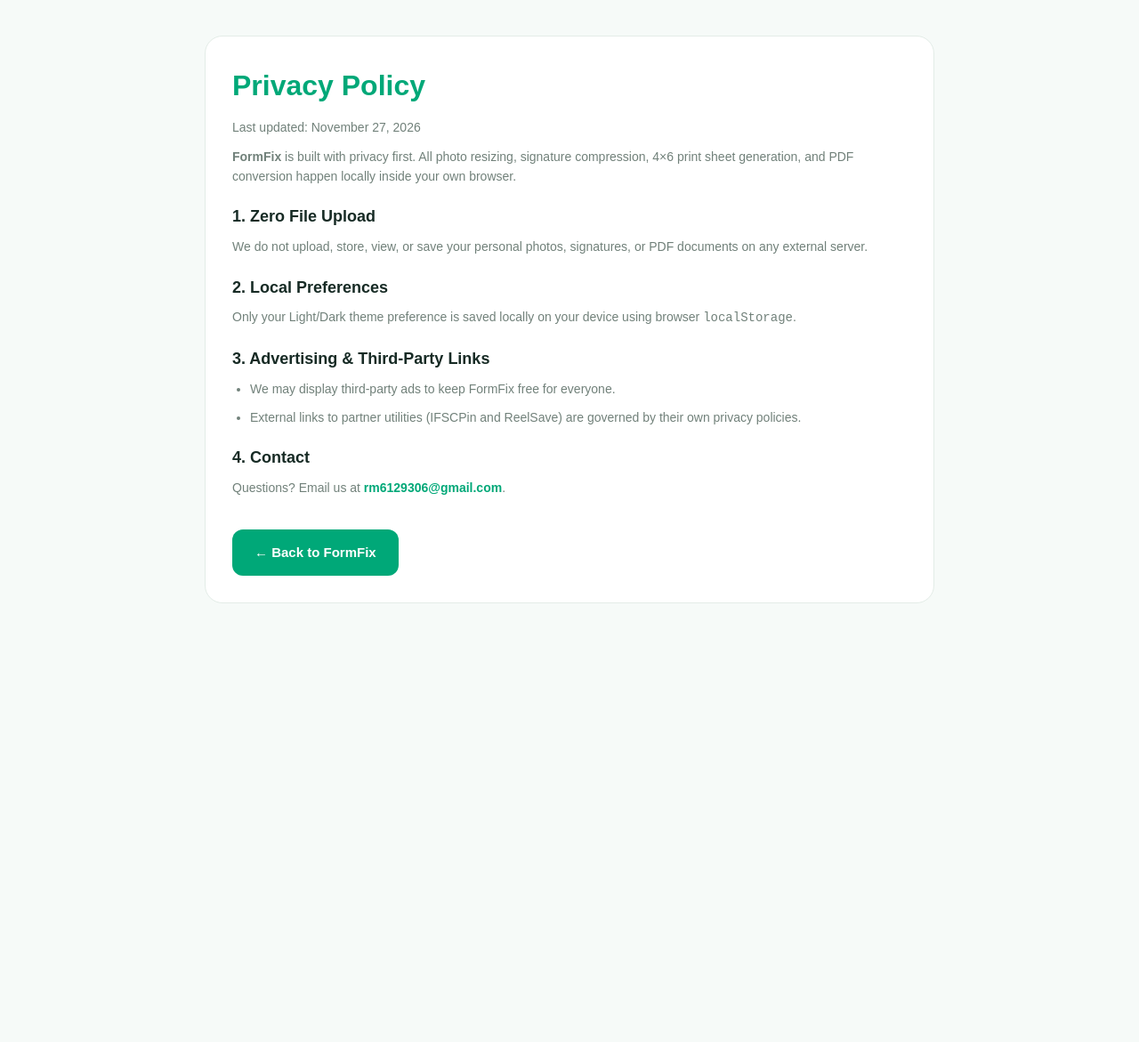
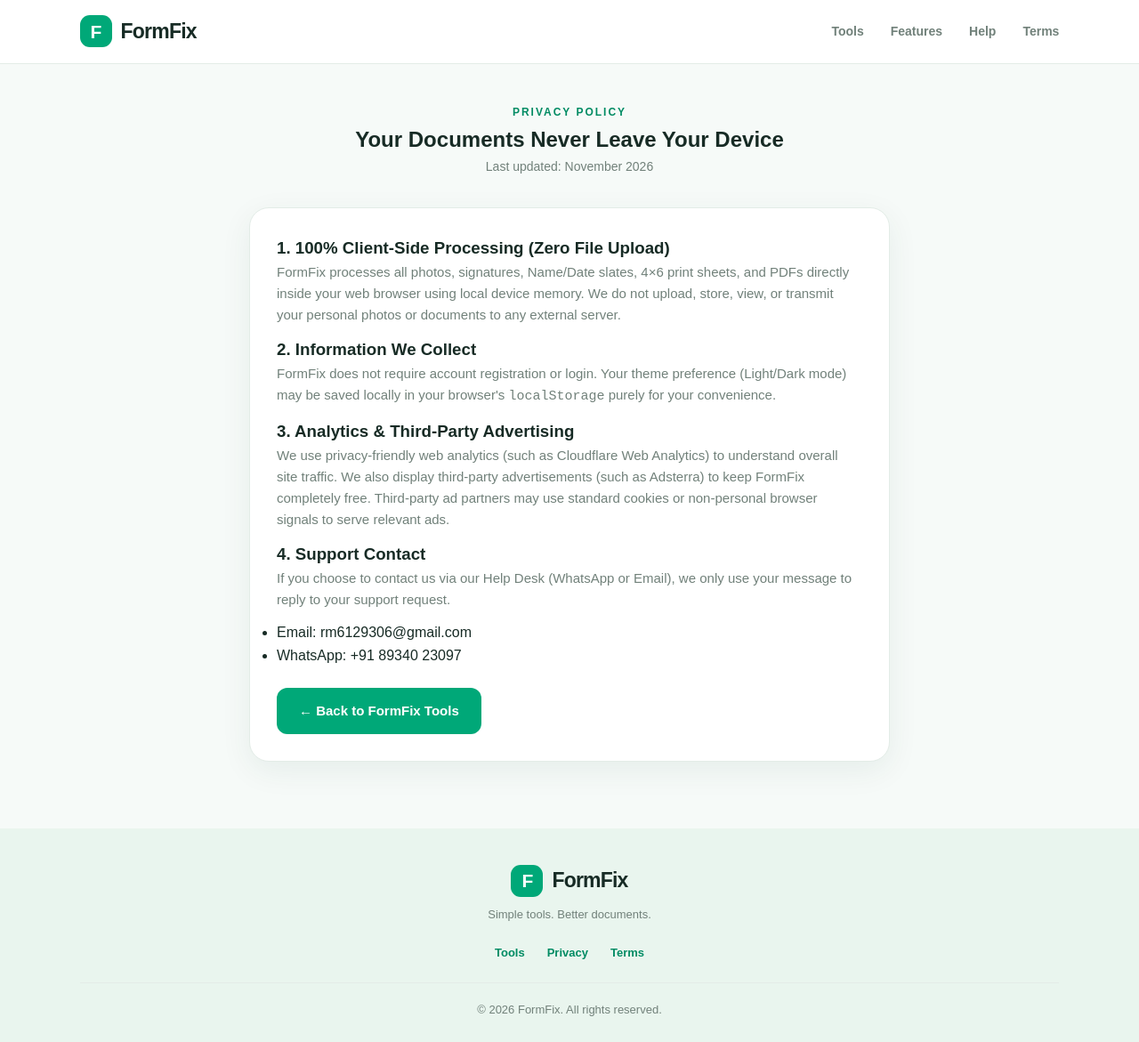
Before and after one commit to terarahul315/formfix, a plain HTML site: page privacy.html in a window 1280 px wide. Shown: the whole page at 89% size. Before the commit the page ends 800 px from the top, so only its background shows below. Drawn offline with Linux system fonts and the light colour scheme.

Commit message:
Update privacy policy page structure and content

```diff
--- a/privacy.html
+++ b/privacy.html
@@ -3,39 +3,73 @@
 <head>
   <meta charset="UTF-8">
   <meta name="viewport" content="width=device-width, initial-scale=1.0">
-  <title>Privacy Policy – FormFix</title>
+  <meta name="theme-color" content="#00a878">
+  <meta name="description" content="Privacy Policy for FormFix - 100% on-device photo, signature, 4x6 print sheet, and PDF resizer.">
+  <title>Privacy Policy - FormFix</title>
   <link rel="icon" type="image/png" href="favicon.png">
   <link rel="stylesheet" href="style.css">
-  <style>
-    .legal-box { max-width: 820px; margin: 40px auto; padding: 30px; background: var(--surface); border: 1px solid var(--border); border-radius: 20px; }
-    .legal-box h1 { color: var(--primary); margin-bottom: 10px; }
-    .legal-box h2 { font-size: 18px; margin: 20px 0 8px; }
-    .legal-box p, .legal-box li { color: var(--muted); font-size: 14px; margin-bottom: 10px; }
-    .legal-box ul { padding-left: 20px; }
-  </style>
 </head>
 <body>
-  <main class="legal-box">
-    <h1>Privacy Policy</h1>
-    <p>Last updated: November 27, 2026</p>
-    <p><strong>FormFix</strong> is built with privacy first. All photo resizing, signature compression, 4×6 print sheet generation, and PDF conversion happen locally inside your own browser.</p>
 
-    <h2>1. Zero File Upload</h2>
-    <p>We do not upload, store, view, or save your personal photos, signatures, or PDF documents on any external server.</p>
+  <header class="header">
+    <a href="index.html" class="logo">
+      <span class="logo-icon">F</span>
+      <span>FormFix</span>
+    </a>
 
-    <h2>2. Local Preferences</h2>
-    <p>Only your Light/Dark theme preference is saved locally on your device using browser <code>localStorage</code>.</p>
+    <nav class="navigation">
+      <a href="index.html#tools">Tools</a>
+      <a href="index.html#exam-tools">Features</a>
+      <a href="index.html#support">Help</a>
+      <a href="terms.html">Terms</a>
+    </nav>
+  </header>
 
-    <h2>3. Advertising &amp; Third-Party Links</h2>
-    <ul>
-      <li>We may display third-party ads to keep FormFix free for everyone.</li>
-      <li>External links to partner utilities (IFSCPin and ReelSave) are governed by their own privacy policies.</li>
-    </ul>
+  <main>
+    <section class="main-tool" style="padding-top: 40px;">
+      <div class="section-heading">
+        <span class="eyebrow">PRIVACY POLICY</span>
+        <h1>Your Documents Never Leave Your Device</h1>
+        <p>Last updated: November 2026</p>
+      </div>
 
-    <h2>4. Contact</h2>
-    <p>Questions? Email us at <a href="mailto:rm6129306@gmail.com" style="color:var(--primary);font-weight:700;">rm6129306@gmail.com</a>.</p>
-    <br>
-    <a href="index.html" class="primary-btn">← Back to FormFix</a>
+      <div class="tool-card about-card">
+        <h3>1. 100% Client-Side Processing (Zero File Upload)</h3>
+        <p>FormFix processes all photos, signatures, Name/Date slates, 4×6 print sheets, and PDFs directly inside your web browser using local device memory. We do not upload, store, view, or transmit your personal photos or documents to any external server.</p>
+
+        <h3>2. Information We Collect</h3>
+        <p>FormFix does not require account registration or login. Your theme preference (Light/Dark mode) may be saved locally in your browser's <code>localStorage</code> purely for your convenience.</p>
+
+        <h3>3. Analytics &amp; Third-Party Advertising</h3>
+        <p>We use privacy-friendly web analytics (such as Cloudflare Web Analytics) to understand overall site traffic. We also display third-party advertisements (such as Adsterra) to keep FormFix completely free. Third-party ad partners may use standard cookies or non-personal browser signals to serve relevant ads.</p>
+
+        <h3>4. Support Contact</h3>
+        <p>If you choose to contact us via our Help Desk (WhatsApp or Email), we only use your message to reply to your support request.</p>
+        <ul>
+          <li>Email: <a href="mailto:rm6129306@gmail.com">rm6129306@gmail.com</a></li>
+          <li>WhatsApp: <a href="https://wa.me/918934023097" target="_blank" rel="noopener noreferrer">+91 89340 23097</a></li>
+        </ul>
+
+        <div style="margin-top: 24px;">
+          <a href="index.html" class="primary-btn">← Back to FormFix Tools</a>
+        </div>
+      </div>
+    </section>
   </main>
+
+  <footer class="footer">
+    <a href="index.html" class="logo">
+      <span class="logo-icon">F</span>
+      <span>FormFix</span>
+    </a>
+    <p>Simple tools. Better documents.</p>
+    <div class="footer-links">
+      <a href="index.html#tools">Tools</a>
+      <a href="privacy.html">Privacy</a>
+      <a href="terms.html">Terms</a>
+    </div>
+    <p class="copyright">© 2026 FormFix. All rights reserved.</p>
+  </footer>
+
 </body>
 </html>
```
